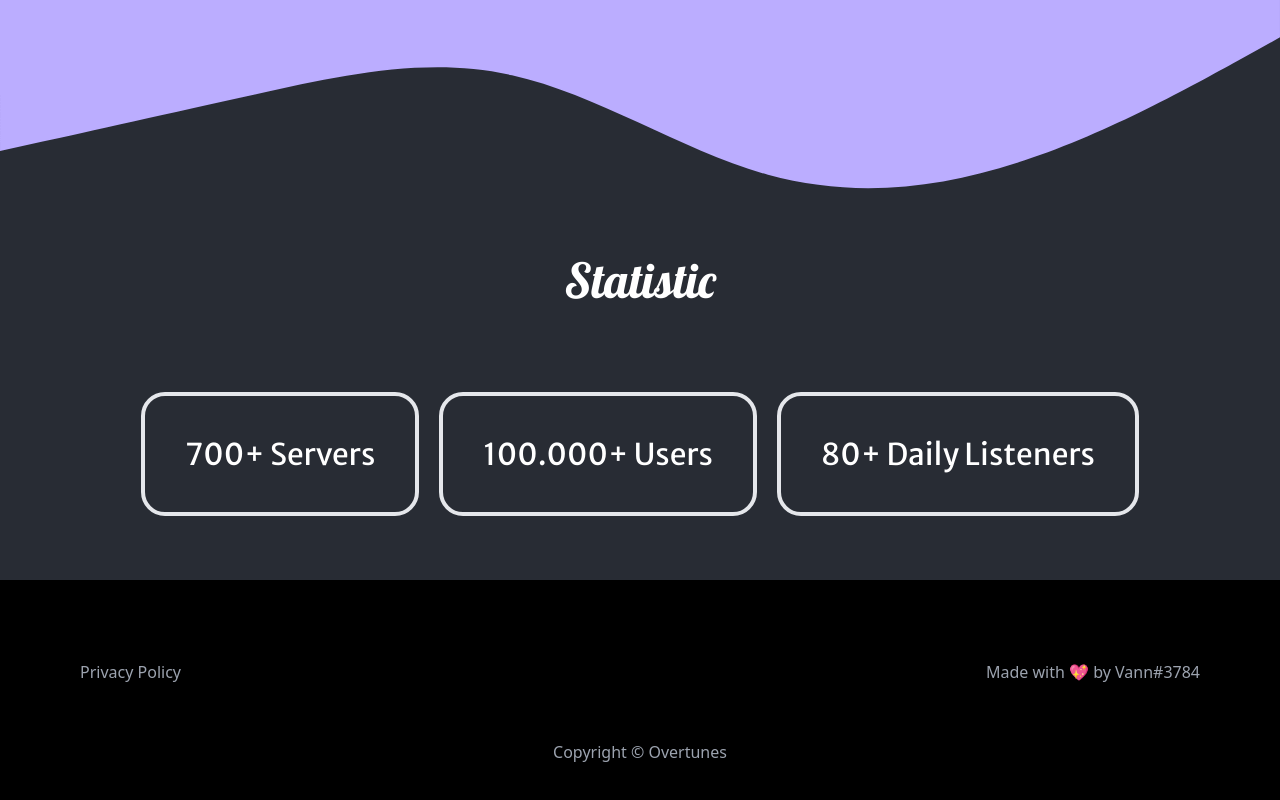
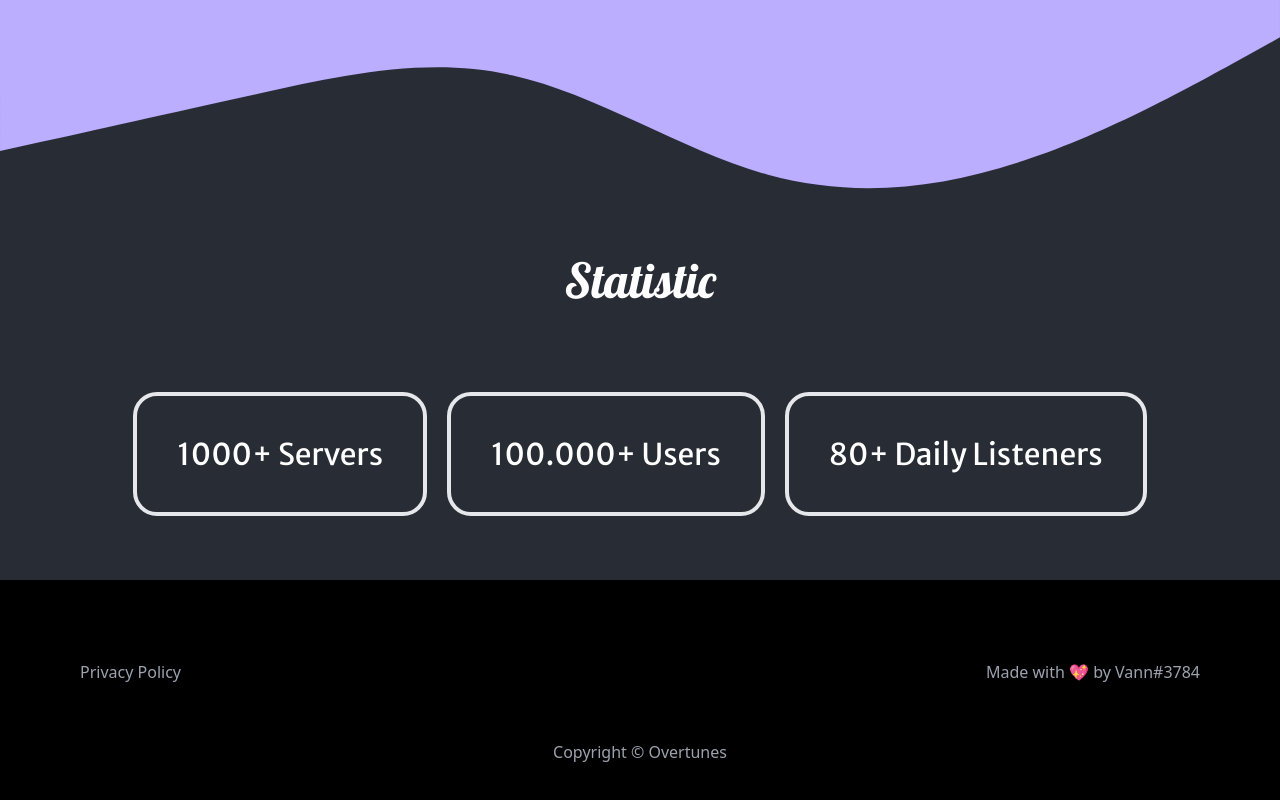
Before and after one commit to overtunes-bot/Overtunes-Website, a React (Create React App) app: page / in a window 1280 px wide. Shown: the part 1984-2784 px from the top of the page. Built offline with nearby package versions, Linux system fonts and the light colour scheme.

Commit message:
Update home.js

```diff
--- a/src/pages/home.js
+++ b/src/pages/home.js
@@ -65,7 +65,7 @@ function Home() {
 
             <div className="hidden lg:flex mt-6 p-16 justify-center space-x-5 text-center">
                 <div className="border-4 p-10 rounded-3xl">
-                    <p className="text-white text-3xl font-marryweather">700+ Servers</p>
+                    <p className="text-white text-3xl font-marryweather">1000+ Servers</p>
                 </div>
                 <div className="border-4 p-10 rounded-3xl">
                     <p className="text-white text-3xl font-marryweather">100.000+ Users</p>
```
